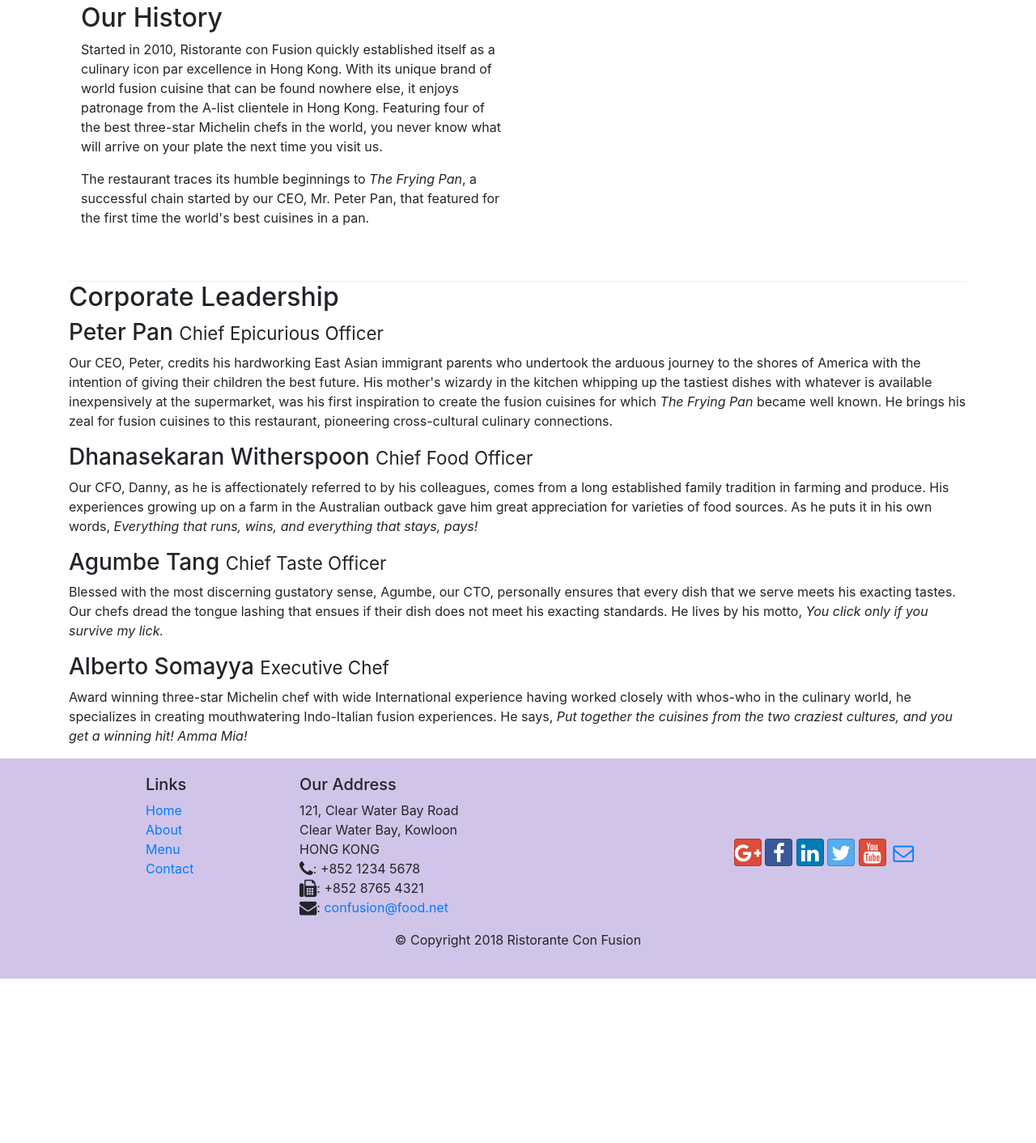
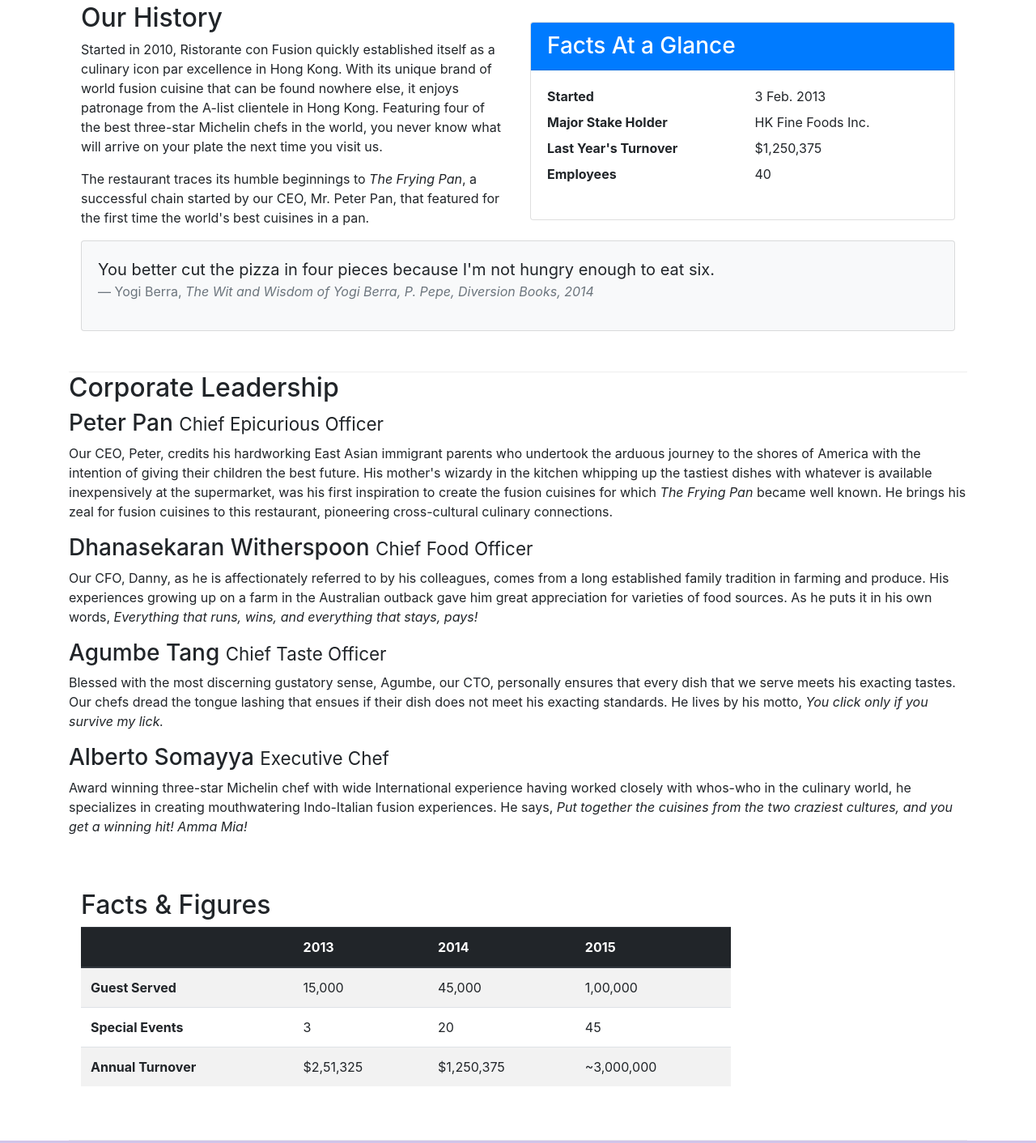
Before and after one commit to IrfanulKarim/confusion-restaurent, a website: page aboutus.html in a window 1280 px wide. Shown: the part 512-1924 px from the top of the page at 81% size. Before the commit the page ends 1721 px from the top, so only its background shows below. Drawn offline with nearby package versions, Linux system fonts and the light colour scheme.

Commit message:
tables and cards

```diff
--- a/aboutus.html
+++ b/aboutus.html
@@ -63,7 +63,35 @@
                 <p>Started in 2010, Ristorante con Fusion quickly established itself as a culinary icon par excellence in Hong Kong. With its unique brand of world fusion cuisine that can be found nowhere else, it enjoys patronage from the A-list clientele in Hong Kong.  Featuring four of the best three-star Michelin chefs in the world, you never know what will arrive on your plate the next time you visit us.</p>
                 <p>The restaurant traces its humble beginnings to <em>The Frying Pan</em>, a successful chain started by our CEO, Mr. Peter Pan, that featured for the first time the world's best cuisines in a pan.</p>
             </div>
-            <div class="col col-sm col-md">
+            <div class="col-12 col-sm-6 col-md-6">
+                <div class="card">
+                    <h3 class="card-header bg-primary text-white">Facts At a Glance</h3>
+                    <div class="card-body">
+                        <dl class="row">
+                            <dt class="col-6">Started</dt>
+                            <dd class="col-6">3 Feb. 2013</dd>
+                            <dt class="col-6">Major Stake Holder</dt>
+                            <dd class="col-6">HK Fine Foods Inc.</dd>
+                            <dt class="col-6">Last Year's Turnover</dt>
+                            <dd class="col-6">$1,250,375</dd>
+                            <dt class="col-6">Employees</dt>
+                            <dd class="col-6">40</dd>
+                        </dl>
+                    </div>
+                </div>
+            </div>
+            <div class="col-12">
+                <div class="card card-body bg-light">
+                    <blockquote class="blockquote">
+                        <p class="mb-0">You better cut the pizza in four pieces because
+                            I'm not hungry enough to eat six.</p>
+                            <footer class="blockquote-footer">Yogi Berra,
+                                <cite title="Source Title">
+                                    The Wit and Wisdom of Yogi Berra,
+                            P. Pepe, Diversion Books, 2014</cite>
+                            </footer>
+                    </blockquote>
+                </div>
             </div>
         </div>
 
@@ -79,6 +107,46 @@
                 <p class="d-none d-sm-block ">Blessed with the most discerning gustatory sense, Agumbe, our CTO, personally ensures that every dish that we serve meets his exacting tastes. Our chefs dread the tongue lashing that ensues if their dish does not meet his exacting standards. He lives by his motto, <em>You click only if you survive my lick.</em></p>
                 <h3>Alberto Somayya <small>Executive Chef</small></h3>
                 <p class="d-none d-sm-block ">Award winning three-star Michelin chef with wide International experience having worked closely with whos-who in the culinary world, he specializes in creating mouthwatering Indo-Italian fusion experiences. He says, <em>Put together the cuisines from the two craziest cultures, and you get a winning hit! Amma Mia!</em></p>
+            </div>
+       </div>
+       <div class="row row-content">
+            <div class="col-12 col-sm-9">
+                <h2>Facts &amp; Figures</h2>
+                <div class="table-responsive">
+                    <table class="table table-striped">
+                        <thead class="thead-dark">
+                            <tr>
+                                <th>&nbsp;</th>
+                                <th>2013</th>
+                                <th>2014</th>
+                                <th>2015</th>
+                            </tr>
+                        </thead>
+                        <tbody>
+                            <tr>
+                                <th>Guest Served</th>
+                                <td>15,000</td>
+                                <td>45,000</td>
+                                <td>1,00,000</td>
+                            </tr>
+                            <tr>
+                                <th>Special Events</th>
+                                <td>3</td>
+                                <td>20</td>
+                                <td>45</td>
+                            </tr>
+                            <tr>
+                                <th>Annual Turnover</th>
+                                <td>$2,51,325</td>
+                                <td>$1,250,375</td>
+                                <td>~3,000,000</td>
+                            </tr>
+                        </tbody>
+                    </table>
+                </div>
+            </div>
+            <div class="col-12 col-sm-3">
+
             </div>
        </div>
 
--- a/css/style.css
+++ b/css/style.css
@@ -7,7 +7,7 @@
     margin: 0px auto;
     padding: 50px 0 ;
     border-bottom: 1px ridge;
-    max-height: 600px;
+    /* max-height: 650px; */
     /* display: inline-block; */
 
 }
```
